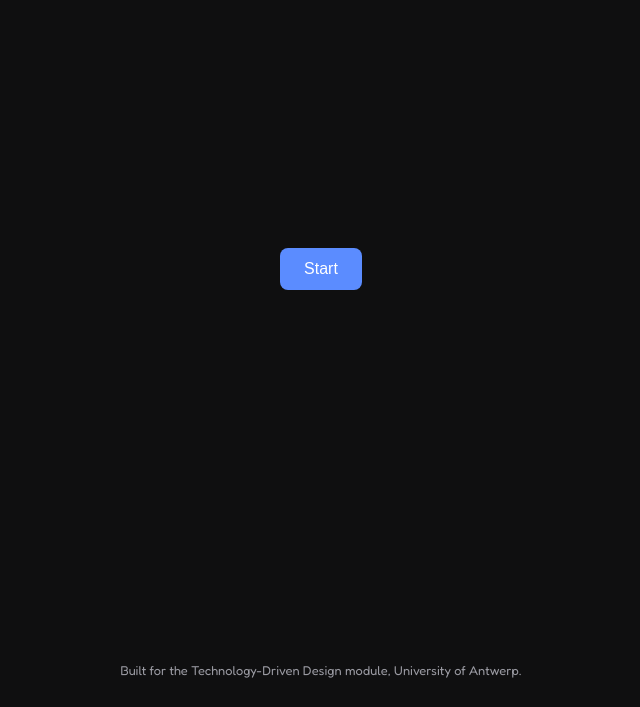
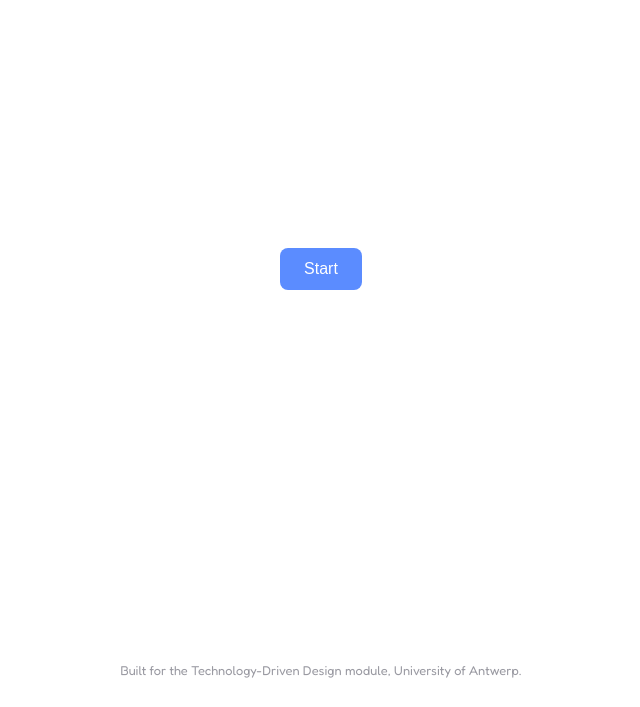
Before and after one commit to ClicsCollor/Clics-Color-Assistent, a plain HTML site: page index.html in a window 1280 px wide. Shown: the part 93-800 px from the top of the page, without its empty margins (319-959 px from the left). Drawn offline with Linux system fonts and the light colour scheme; a web font is replaced by a local one.

Commit message:
added pictures and changes background collor

```diff
--- a/style.css
+++ b/style.css
@@ -12,7 +12,8 @@
 body {
   margin: 0;
   font-family: system-ui, -apple-system, "Segoe UI", sans-serif;
-  background: var(--bg);
+  /*background: var(--bg);*/
+  background: white
   color: var(--fg);
   display: flex;
   flex-direction: column;
```
Also changed, not shown: index style images/261120-081231-change_yellow_to_blue_@2_like_blue_brick_on_pictur-04-f9d4dfd7.png (added), index style images/261120-081231-change_yellow_to_green@2_like_green_brick_on_pictu-03-8de7be37.png (added), index style images/261120-081231-increase_the_quality_so_that_i_can_put_it_as_a_vec-02-3fd646cb.png (added), 1 other file.
